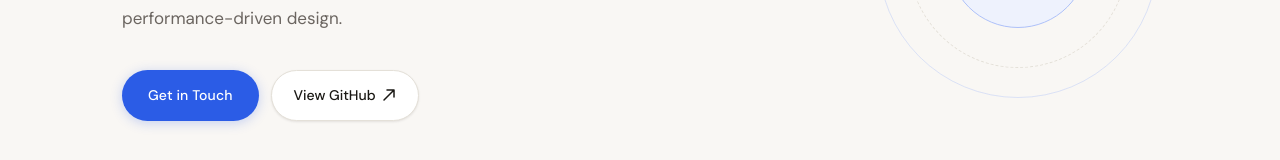
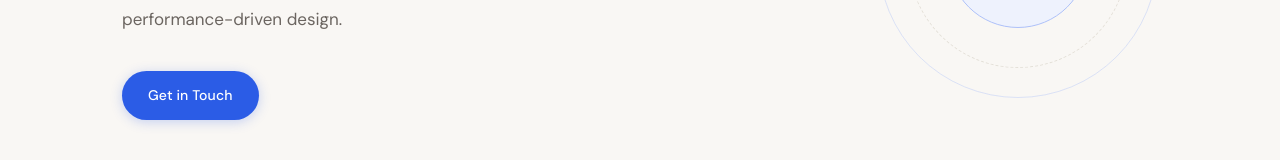
Before and after one commit to MDtechcave/mihleaviwe-portfolio, a Vue app in the folder Portfolio/: page / in a window 1280 px wide. Shown: the part 384-544 px from the top of the page. Built offline with nearby package versions, Linux system fonts and the light colour scheme.

Commit message:
minor change

```diff
--- a/Portfolio/src/components/HeroSection.vue
+++ b/Portfolio/src/components/HeroSection.vue
@@ -16,10 +16,6 @@
 
       <div class="hero-actions">
         <a href="mailto:mihleaviwe6@gmail.com" class="btn-primary">Get in Touch</a>
-        <a href="https://github.com/MDtechcave" target="_blank" class="btn-secondary">
-          View GitHub
-          <svg width="14" height="14" viewBox="0 0 14 14" fill="none"><path d="M2 12L12 2M12 2H5M12 2V9" stroke="currentColor" stroke-width="1.5" stroke-linecap="round" stroke-linejoin="round"/></svg>
-        </a>
       </div>
 
       <div class="hero-skills">
--- a/Portfolio/src/components/ProjectsSection.vue
+++ b/Portfolio/src/components/ProjectsSection.vue
@@ -37,6 +37,7 @@ const projects = [
     desc:   'Cultural gallery showcasing Xhosa heritage through an interactive, responsive web experience designed to educate and engage.',
     tags:   ['HTML', 'CSS', 'JavaScript'],
     github: 'https://github.com/MDtechcave/My-Gallery',
+    live: 'https://your-live-site.com'
   },
   {
     title:  'Healthy Habits',
```
